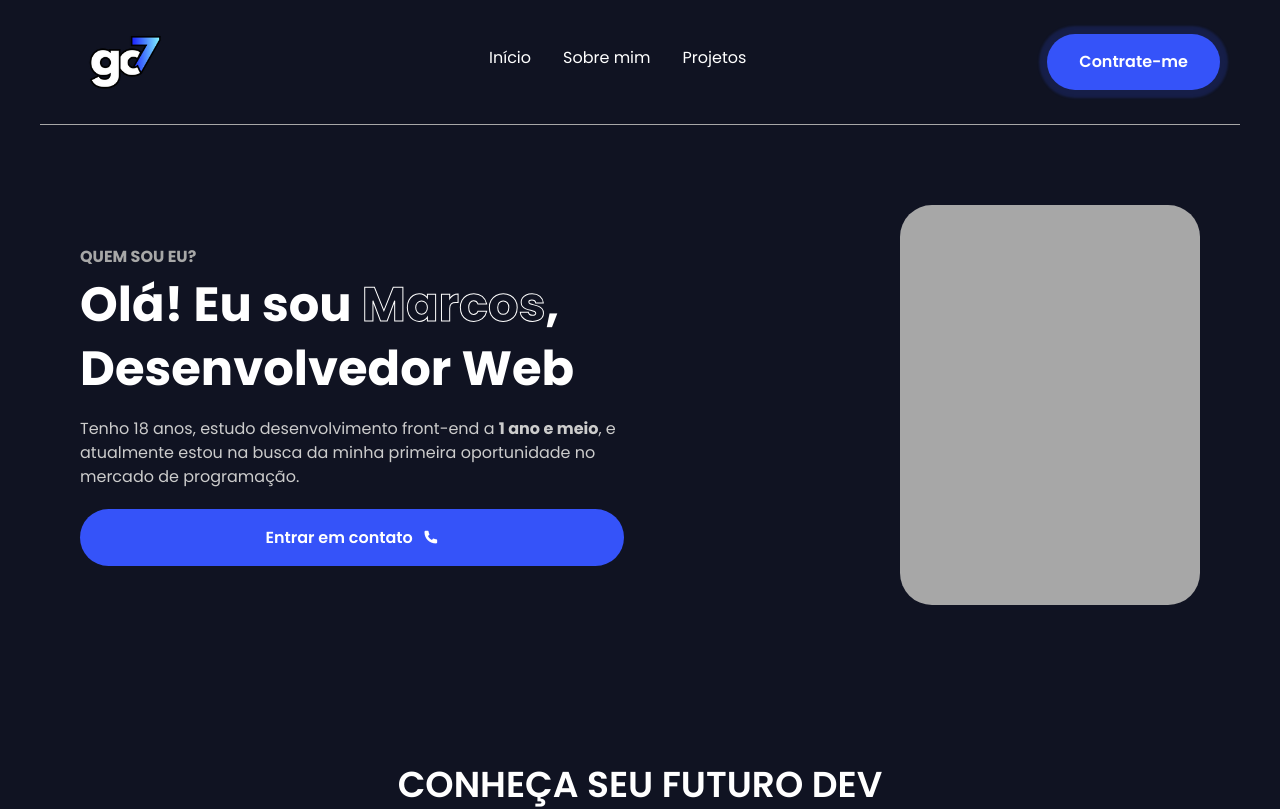
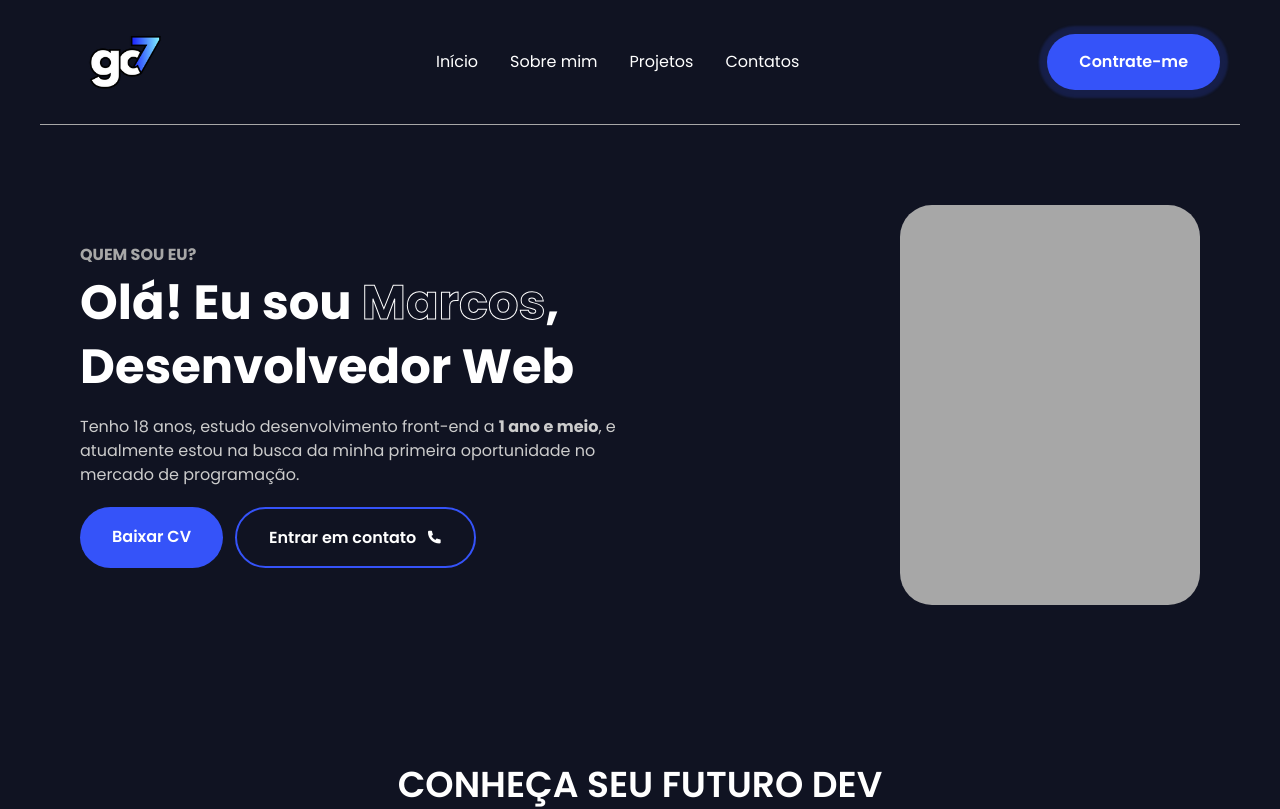
Before and after one commit to marcos-gc7/devweb-portfolio, a website: page src/index.html in a window 1280 px wide. Shown: the top 809 px of the page. Drawn offline with nearby package versions, Linux system fonts and the light colour scheme.

Commit message:
feat: Desktop layout finalized, contact links added, and some corrections made to the header.

```diff
--- a/src/index.html
+++ b/src/index.html
@@ -9,7 +9,7 @@
   <link rel="preconnect" href="https://fonts.gstatic.com" crossorigin>
   <link href="https://fonts.googleapis.com/css2?family=Poppins:ital,wght@0,100;0,200;0,300;0,400;0,500;0,600;0,700;0,800;0,900;1,100;1,200;1,300;1,400;1,500;1,600;1,700;1,800;1,900&display=swap" rel="stylesheet">
   <link rel="stylesheet" href="https://cdnjs.cloudflare.com/ajax/libs/remixicon/4.6.0/remixicon.min.css">
-
+  <link rel="shortcut icon" href="images/favicon.ico" type="image/x-icon">
 
   <link rel="stylesheet" href="./output.css">
 </head>
@@ -29,21 +29,34 @@
       <img class="max-w-24 hover:cursor-pointer" src="images/logo.png">
     </div>
     <nav class="text-white font-normal text-base flex gap-8 justify-between">
-      <a class="relative pb-2
+      <div>
+        <a class="relative pb-3
                   after:content-[''] after:absolute after:h-0.5 after:w-0
                   after:bottom-0 after:left-0 after:bg-[#3553f9]
                   after:transition-all after:duration-300 after:ease-in-out
                   hover:after:w-3/4" href="#">Início</a>
-      <a class="relative pb-2
+      </div>
+      <div>
+        <a class="relative pb-3
                   after:content-[''] after:absolute after:h-0.5 after:w-0
                   after:bottom-0 after:left-0 after:bg-[#3553f9]
                   after:transition-all after:duration-300 after:ease-in-out
                   hover:after:w-3/4" href="#">Sobre mim</a>
-      <a class="relative pb-2
+      </div>
+      <div>
+        <a class="relative pb-3
                   after:content-[''] after:absolute after:h-0.5 after:w-0
                   after:bottom-0 after:left-0 after:bg-[#3553f9]
                   after:transition-all after:duration-300 after:ease-in-out
                   hover:after:w-3/4" href="#">Projetos</a>
+      </div>
+      <div>
+        <a class="relative pb-3
+                  after:content-[''] after:absolute after:h-0.5 after:w-0
+                  after:bottom-0 after:left-0 after:bg-[#3553f9]
+                  after:transition-all after:duration-300 after:ease-in-out
+                  hover:after:w-3/4" href="#">Contatos</a>
+      </div>
     </nav>
     <button class="bg-[#3553f9] text-white pt-4 pr-8 pb-4 pl-8 font-semibold text-base rounded-4xl hover:cursor-pointer transition-color ease-in-out duration-300 hover:bg-[#2040ee] shadow-blink animate-pisca transition-smooth">Contrate-me</button>
   </header>
@@ -54,12 +67,16 @@
         <h3 class="font-bold text-[#a7a7a7] mb-1">QUEM SOU EU?</h3>
         <h1 class="text-white font-bold text-5xl leading-16 pr-2.5 mb-4">Olá! Eu sou <span class="text-stroke">Marcos</span>, Desenvolvedor Web</h1>
         <p class="text-[#cccccc] mb-5">Tenho 18 anos, estudo desenvolvimento front-end a <strong>1 ano e meio</strong>, e atualmente estou na busca da minha primeira oportunidade no mercado de programação.</p>
-        <button class="bg-[#3553f9] text-white pt-4 pr-8 pb-4 pl-8 font-semibold text-base rounded-4xl hover:cursor-pointer transition-color ease-in-out duration-300 hover:bg-[#2040ee]">Entrar em contato <i class="ri-phone-fill pl-1.5"></i></button>
+        <div class="flex gap-3">
+          <button class="bg-[#3553f9] text-white pt-4 pr-8 pb-4 pl-8 font-semibold text-base rounded-4xl hover:cursor-pointer transition-color ease-in-out duration-300 hover:bg-[#2040ee]">Baixar CV</button>
+          <button class="bg-transparent text-white pt-4 pr-8 pb-4 pl-8 font-semibold text-base border-2 border-[#3553f9] rounded-4xl hover:cursor-pointer transition-color ease-in-out duration-300 hover:bg-[#3553f9]"><a href="#">Entrar em contato <i class="ri-phone-fill pl-1.5"></i></a></button>
+        </div>
       </div>
       <div class="flex justify-end">
         <div class="h-[400px] w-[300px] bg-[#a7a7a7] rounded-4xl"></div> <!-- Aqui vai a imagem -->
       </div>
     </section>
+
 
     <section id="about-me" class="pt-20 pr-10 pb-20 pl-10">
         <h2 class="text-white text-center font-semibold text-4xl mb-4">CONHEÇA SEU FUTURO DEV</h2>
@@ -122,29 +139,47 @@
     <section id="contact" class="pt-20 pr-10 pb-20 pl-10">
       <h2 class="text-white text-center font-semibold text-4xl mb-20">CONTATOS</h2>
       <div class="grid grid-cols-4 gap-8 w-fit m-auto">
+        <a href="https://www.linkedin.com/in/marcos-castro7/" target="_blank">
           <div class="flex flex-col items-center transition-all ease-in-out duration-300 hover:transform-[scale(1.1)]">
             <div class="flex justify-center items-center w-16 h-16 mb-4 rounded-full bg-[#171f4b]"><i class="text-4xl text-[#3553f9] ri-linkedin-box-fill"></i></div>
             <h4 class="text-white font-semibold text-base">Linkedin</h4>
             <p class="text-[#cccccc]">@marcos-castro7</p>
           </div>
+        </a>
+        <a href="https://github.com/marcos-gc7" target="_blank">
           <div class="flex flex-col items-center transition-all ease-in-out duration-300 hover:transform-[scale(1.1)]">
             <div class="flex justify-center items-center w-16 h-16 mb-4 rounded-full bg-[#171f4b]"><i class="text-4xl text-[#3553f9] ri-github-line"></i></div>
             <h4 class="text-white font-semibold text-base">GiHub</h4>
             <p class="text-[#cccccc]">@marcos-gc7</p>
           </div>
+        </a>
+        <a href="https://wa.me/5582993360368?text=Ol%C3%A1%20Marcos,%20vim%20pelo%20seu%20portf%C3%B3lio" target="_blank">
           <div class="flex flex-col items-center transition-all ease-in-out duration-300 hover:transform-[scale(1.1)]">
             <div class="flex justify-center items-center w-16 h-16 mb-4 rounded-full bg-[#171f4b]"><i class="text-4xl text-[#3553f9] ri-phone-fill"></i></div>
             <h4 class="text-white font-semibold text-base">Telefone</h4>
             <p class="text-[#cccccc]">(82) 99336-0368</p>
           </div>
+        </a>
+        <a href="" target="_blank">
           <div class="flex flex-col items-center transition-all ease-in-out duration-300 hover:transform-[scale(1.1)]">
             <div class="flex justify-center items-center w-16 h-16 mb-4 rounded-full bg-[#171f4b]"><i class="text-4xl text-[#3553f9] ri-mail-fill"></i></div>
-          <h4 class="text-white font-semibold text-base">Linkedin</h4>
+            <h4 class="text-white font-semibold text-base">Email</h4>
             <p class="text-[#cccccc]">marcos.yk07@gmail.com</p>
           </div>
+        </a>
       </div>
 
     </section>
   </main>
+
+  <!-- <footer class="pt-20 pr-10 pb-20 pl-10">
+    <div class="pl-4 pr-4">
+      <img class="max-w-24 hover:cursor-pointer" src="images/logo.png">
+    </div>
+  </footer> -->
+
+  <div class="m-auto p-4 text-white text-sm text-center">
+        Copyright © Marcos Castro. Todos os direitos reservados.
+  </div>
 </body>
 </html>
```
Also changed, not shown: src/images/favicon.ico (added), src/output.css. Lines whose indentation alone changed are shown as unchanged.
